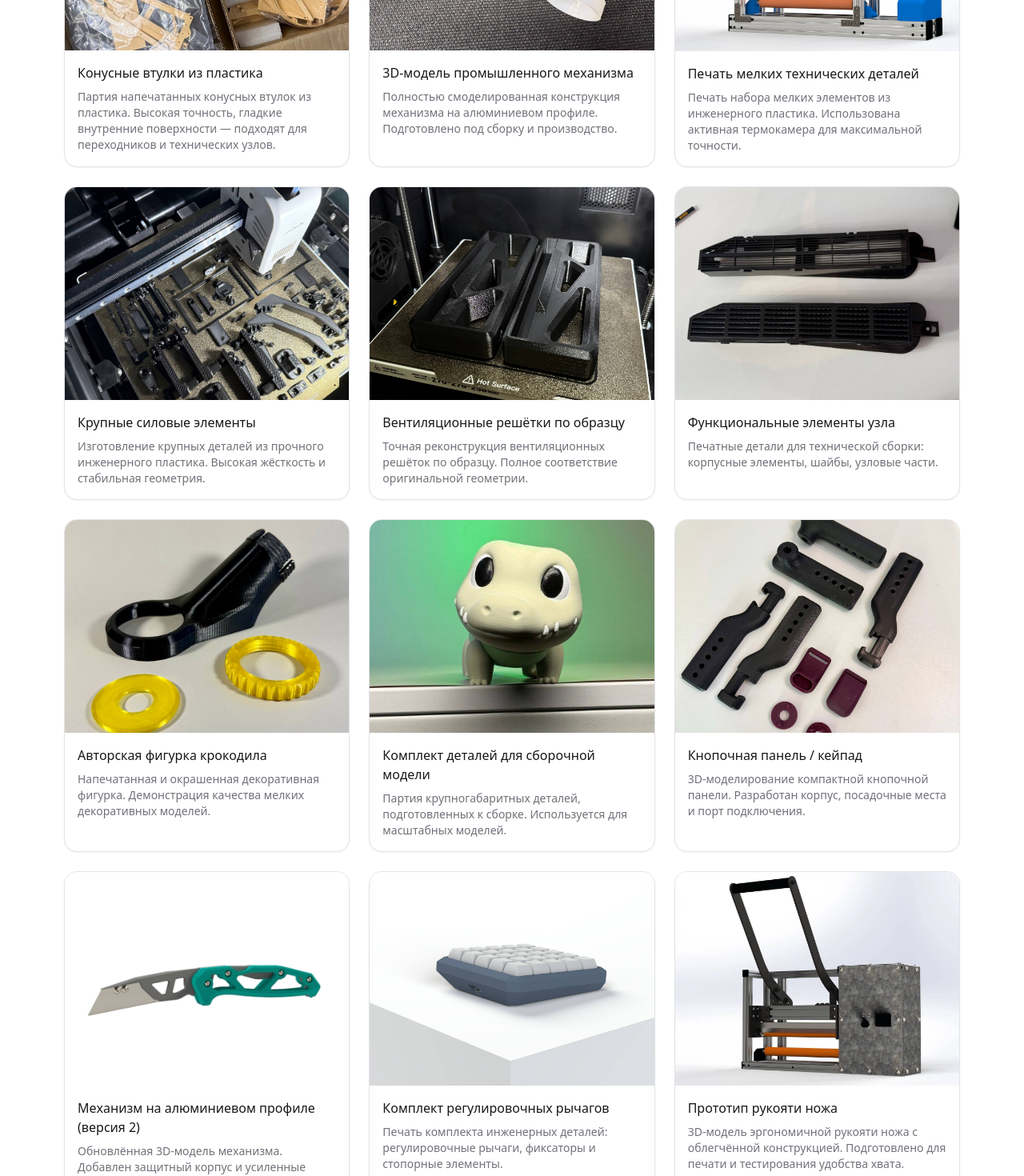
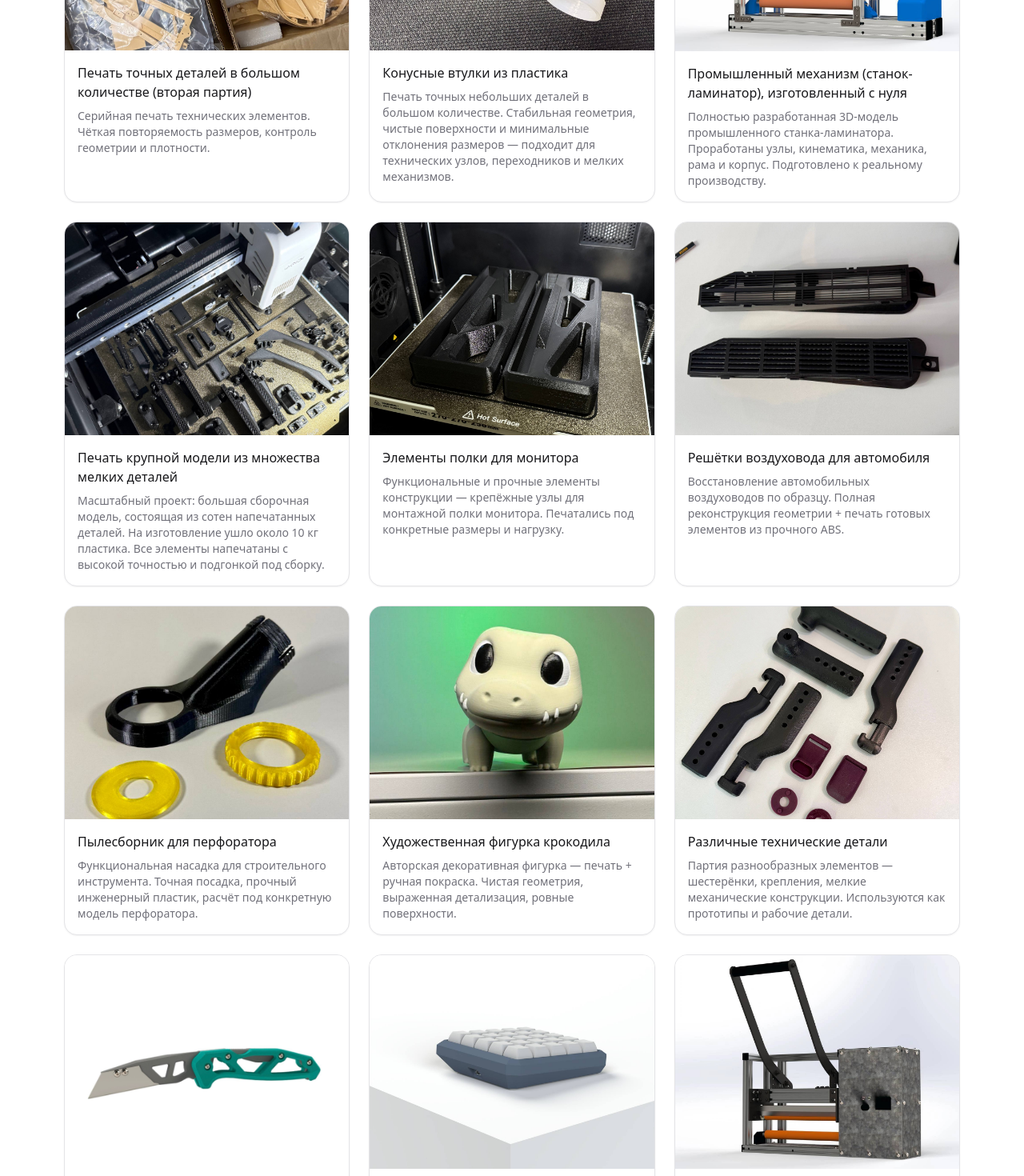
Before and after one commit to EvgenyShil/3d_site, a Next.js app: page / in a window 1280 px wide. Shown: the part 1600-3070 px from the top of the page at 80% size. Built offline with nearby package versions, Linux system fonts and the light colour scheme.

Commit message:
update work photo descriptions

```diff
--- a/data/works.ts
+++ b/data/works.ts
@@ -9,85 +9,85 @@ export const works: WorkItem[] = [
   {
     id: "photo_1",
     src: "/images/resultat photo/photo_1_2025-11-19_15-32-51.jpg",
-    title: "Конусные втулки из пластика",
+    title: "Печать точных деталей в большом количестве (вторая партия)",
     description:
-      "Партия напечатанных конусных втулок из пластика. Высокая точность, гладкие внутренние поверхности — подходят для переходников и технических узлов.",
+      "Серийная печать технических элементов. Чёткая повторяемость размеров, контроль геометрии и плотности.",
   },
   {
     id: "photo_2",
     src: "/images/resultat photo/photo_2_2025-11-19_15-32-51.jpg",
-    title: "3D-модель промышленного механизма",
+    title: "Конусные втулки из пластика",
     description:
-      "Полностью смоделированная конструкция механизма на алюминиевом профиле. Подготовлено под сборку и производство.",
+      "Печать точных небольших деталей в большом количестве. Стабильная геометрия, чистые поверхности и минимальные отклонения размеров — подходит для технических узлов, переходников и мелких механизмов.",
   },
   {
     id: "photo_3",
     src: "/images/resultat photo/photo_3_2025-11-19_15-32-51.jpg",
-    title: "Печать мелких технических деталей",
+    title: "Промышленный механизм (станок-ламинатор), изготовленный с нуля",
     description:
-      "Печать набора мелких элементов из инженерного пластика. Использована активная термокамера для максимальной точности.",
+      "Полностью разработанная 3D-модель промышленного станка-ламинатора. Проработаны узлы, кинематика, механика, рама и корпус. Подготовлено к реальному производству.",
   },
   {
     id: "photo_4",
     src: "/images/resultat photo/photo_4_2025-11-19_15-32-51.jpg",
-    title: "Крупные силовые элементы",
+    title: "Печать крупной модели из множества мелких деталей",
     description:
-      "Изготовление крупных деталей из прочного инженерного пластика. Высокая жёсткость и стабильная геометрия.",
+      "Масштабный проект: большая сборочная модель, состоящая из сотен напечатанных деталей. На изготовление ушло около 10 кг пластика. Все элементы напечатаны с высокой точностью и подгонкой под сборку.",
   },
   {
     id: "photo_5",
     src: "/images/resultat photo/photo_5_2025-11-19_15-32-51.jpg",
-    title: "Вентиляционные решётки по образцу",
+    title: "Элементы полки для монитора",
     description:
-      "Точная реконструкция вентиляционных решёток по образцу. Полное соответствие оригинальной геометрии.",
+      "Функциональные и прочные элементы конструкции — крепёжные узлы для монтажной полки монитора. Печатались под конкретные размеры и нагрузку.",
   },
   {
     id: "photo_6",
     src: "/images/resultat photo/photo_6_2025-11-19_15-32-51.jpg",
-    title: "Функциональные элементы узла",
+    title: "Решётки воздуховода для автомобиля",
     description:
-      "Печатные детали для технической сборки: корпусные элементы, шайбы, узловые части.",
+      "Восстановление автомобильных воздуховодов по образцу. Полная реконструкция геометрии + печать готовых элементов из прочного ABS.",
   },
   {
     id: "photo_7",
     src: "/images/resultat photo/photo_7_2025-11-19_15-32-51.jpg",
-    title: "Авторская фигурка крокодила",
+    title: "Пылесборник для перфоратора",
     description:
-      "Напечатанная и окрашенная декоративная фигурка. Демонстрация качества мелких декоративных моделей.",
+      "Функциональная насадка для строительного инструмента. Точная посадка, прочный инженерный пластик, расчёт под конкретную модель перфоратора.",
   },
   {
     id: "photo_8",
     src: "/images/resultat photo/photo_8_2025-11-19_15-32-51.jpg",
-    title: "Комплект деталей для сборочной модели",
+    title: "Художественная фигурка крокодила",
     description:
-      "Партия крупногабаритных деталей, подготовленных к сборке. Используется для масштабных моделей.",
+      "Авторская декоративная фигурка — печать + ручная покраска. Чистая геометрия, выраженная детализация, ровные поверхности.",
   },
   {
     id: "photo_9",
     src: "/images/resultat photo/photo_9_2025-11-19_15-32-51.jpg",
-    title: "Кнопочная панель / кейпад",
+    title: "Различные технические детали",
     description:
-      "3D-моделирование компактной кнопочной панели. Разработан корпус, посадочные места и порт подключения.",
+      "Партия разнообразных элементов — шестерёнки, крепления, мелкие механические конструкции. Используются как прототипы и рабочие детали.",
   },
   {
     id: "photo_10",
     src: "/images/resultat photo/photo_10_2025-11-19_15-32-51.jpg",
-    title: "Механизм на алюминиевом профиле (версия 2)",
+    title: "3D-модель конструкции",
     description:
-      "Обновлённая 3D-модель механизма. Добавлен защитный корпус и усиленные конструкционные элементы.",
+      "Обновлённая версия промышленного механизма. Проработаны узлы, рычаги, корпусные элементы и кинематика. Подготовлено под производство.",
   },
   {
     id: "photo_11",
     src: "/images/resultat photo/photo_11_2025-11-19_15-32-51.jpg",
-    title: "Комплект регулировочных рычагов",
+    title: "Набор мелких механических деталей",
     description:
-      "Печать комплекта инженерных деталей: регулировочные рычаги, фиксаторы и стопорные элементы.",
+      "Набор печатных элементов: кронштейны, фиксаторы, упоры, адаптеры. Используются в механических и бытовых устройствах.",
   },
   {
     id: "photo_12",
     src: "/images/resultat photo/photo_12_2025-11-19_15-32-51.jpg",
-    title: "Прототип рукояти ножа",
+    title: "Корпус для станка-ламинатора",
     description:
-      "3D-модель эргономичной рукояти ножа с облегчённой конструкцией. Подготовлено для печати и тестирования удобства хвата.",
+      "Корпусная деталь сложной формы, изготовленная под конкретный механизм (станок-ламинатор). Прочная конструкция и точная посадка под узлы.",
   },
 ];
```
